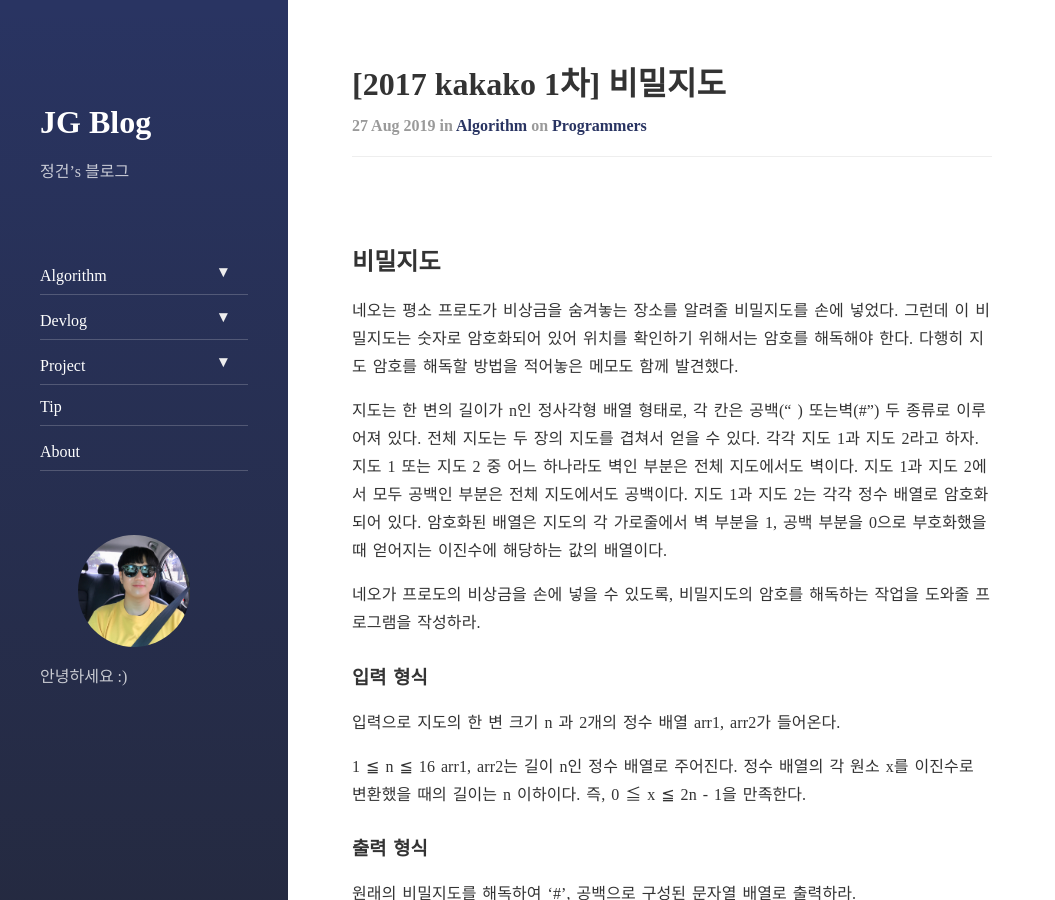
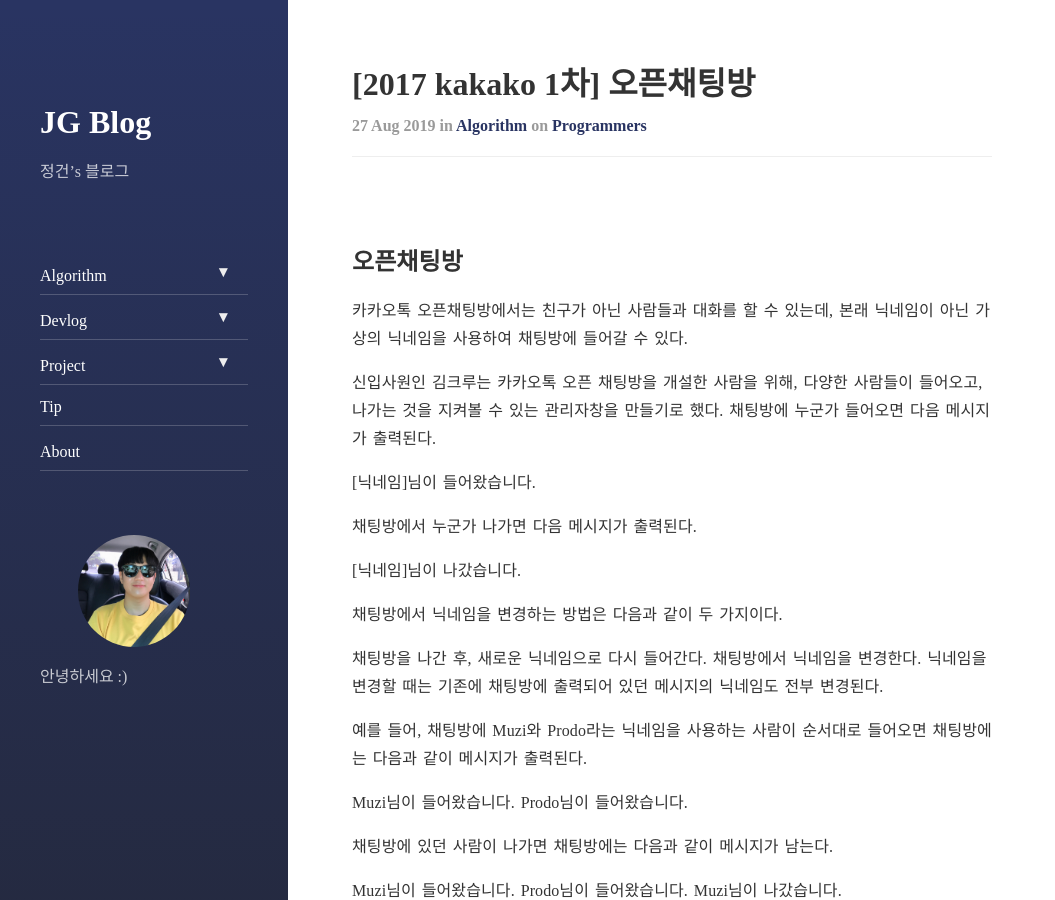
Before and after one commit to ini080/ini080.github.io, a Jekyll site: the page built from _posts/2019-08-27-algo-prog-kakao1차-오픈채팅방.md, in a window 1280 px wide and 900 px high. Shown: the whole window, without its empty margins (0-1055 px from the left). Built offline with Jekyll 4.4.1, drawn with Linux system fonts in a browser that asks for light colours; nearby versions of some CDN libraries; comment, search, counter and statistics services are not loaded; some of the changed text lies outside the part shown.

Commit message:
Update Post Progr-오픈채팅방.md

````diff
--- a/_posts/2019-08-27-algo-prog-kakao1차-오픈채팅방.md
+++ b/_posts/2019-08-27-algo-prog-kakao1차-오픈채팅방.md
@@ -1,92 +1,99 @@
 ---
 layout: post
-title:  "[2017 kakako 1차] 비밀지도"
-subtitle:   "비밀지도"
+title:  "[2017 kakako 1차] 오픈채팅방"
+subtitle:   "오픈채팅방"
 categories: Algorithm
 tags: programmers
 ---
 
-## 비밀지도
-네오는 평소 프로도가 비상금을 숨겨놓는 장소를 알려줄 비밀지도를 손에 넣었다. 그런데 이 비밀지도는 숫자로 암호화되어 있어 위치를 확인하기 위해서는 암호를 해독해야 한다. 다행히 지도 암호를 해독할 방법을 적어놓은 메모도 함께 발견했다.
+## 오픈채팅방
 
-지도는 한 변의 길이가 n인 정사각형 배열 형태로, 각 칸은 공백(" ) 또는벽(#") 두 종류로 이루어져 있다.
-전체 지도는 두 장의 지도를 겹쳐서 얻을 수 있다. 각각 지도 1과 지도 2라고 하자. 지도 1 또는 지도 2 중 어느 하나라도 벽인 부분은 전체 지도에서도 벽이다. 지도 1과 지도 2에서 모두 공백인 부분은 전체 지도에서도 공백이다.
-지도 1과 지도 2는 각각 정수 배열로 암호화되어 있다.
-암호화된 배열은 지도의 각 가로줄에서 벽 부분을 1, 공백 부분을 0으로 부호화했을 때 얻어지는 이진수에 해당하는 값의 배열이다.
+카카오톡 오픈채팅방에서는 친구가 아닌 사람들과 대화를 할 수 있는데, 본래 닉네임이 아닌 가상의 닉네임을 사용하여 채팅방에 들어갈 수 있다.
 
+신입사원인 김크루는 카카오톡 오픈 채팅방을 개설한 사람을 위해, 다양한 사람들이 들어오고, 나가는 것을 지켜볼 수 있는 관리자창을 만들기로 했다. 채팅방에 누군가 들어오면 다음 메시지가 출력된다.
 
-네오가 프로도의 비상금을 손에 넣을 수 있도록, 비밀지도의 암호를 해독하는 작업을 도와줄 프로그램을 작성하라.
+[닉네임]님이 들어왔습니다.
 
-### 입력 형식
-입력으로 지도의 한 변 크기 n 과 2개의 정수 배열 arr1, arr2가 들어온다.
+채팅방에서 누군가 나가면 다음 메시지가 출력된다.
 
-1 ≦ n ≦ 16
-arr1, arr2는 길이 n인 정수 배열로 주어진다.
-정수 배열의 각 원소 x를 이진수로 변환했을 때의 길이는 n 이하이다. 즉, 0 ≦ x ≦ 2n - 1을 만족한다.
+[닉네임]님이 나갔습니다.
 
-### 출력 형식
-원래의 비밀지도를 해독하여 '#', 공백으로 구성된 문자열 배열로 출력하라.
+채팅방에서 닉네임을 변경하는 방법은 다음과 같이 두 가지이다.
 
-### 입출력 예제
-매개변수	값
-n	5
-arr1	[9, 20, 28, 18, 11]
-arr2	[30, 1, 21, 17, 28]
+채팅방을 나간 후, 새로운 닉네임으로 다시 들어간다.
+채팅방에서 닉네임을 변경한다.
+닉네임을 변경할 때는 기존에 채팅방에 출력되어 있던 메시지의 닉네임도 전부 변경된다.
 
-출력	["#####","# # #", "### #", "# ##", "#####"]
+예를 들어, 채팅방에 Muzi와 Prodo라는 닉네임을 사용하는 사람이 순서대로 들어오면 채팅방에는 다음과 같이 메시지가 출력된다.
 
-매개변수	값
-n	6
-arr1	[46, 33, 33 ,22, 31, 50]
-arr2	[27 ,56, 19, 14, 14, 10]
+Muzi님이 들어왔습니다.
+Prodo님이 들어왔습니다.
 
-출력	["######", "### #", "## ##", " #### ", " #####", "### # "]
+채팅방에 있던 사람이 나가면 채팅방에는 다음과 같이 메시지가 남는다.
 
+Muzi님이 들어왔습니다.
+Prodo님이 들어왔습니다.
+Muzi님이 나갔습니다.
+
+Muzi가 나간후 다시 들어올 때, Prodo 라는 닉네임으로 들어올 경우 기존에 채팅방에 남아있던 Muzi도 Prodo로 다음과 같이 변경된다.
+
+Prodo님이 들어왔습니다.
+Prodo님이 들어왔습니다.
+Prodo님이 나갔습니다.
+Prodo님이 들어왔습니다.
+
+채팅방은 중복 닉네임을 허용하기 때문에, 현재 채팅방에는 Prodo라는 닉네임을 사용하는 사람이 두 명이 있다. 이제, 채팅방에 두 번째로 들어왔던 Prodo가 Ryan으로 닉네임을 변경하면 채팅방 메시지는 다음과 같이 변경된다.
+
+Prodo님이 들어왔습니다.
+Ryan님이 들어왔습니다.
+Prodo님이 나갔습니다.
+Prodo님이 들어왔습니다.
+
+채팅방에 들어오고 나가거나, 닉네임을 변경한 기록이 담긴 문자열 배열 record가 매개변수로 주어질 때, 모든 기록이 처리된 후, 최종적으로 방을 개설한 사람이 보게 되는 메시지를 문자열 배열 형태로 return 하도록 solution 함수를 완성하라.
+
+### 제한사항
+record는 다음과 같은 문자열이 담긴 배열이며, 길이는 1 이상 100,000 이하이다.
+다음은 record에 담긴 문자열에 대한 설명이다.
+모든 유저는 [유저 아이디]로 구분한다.
+[유저 아이디] 사용자가 [닉네임]으로 채팅방에 입장 - Enter [유저 아이디] [닉네임] (ex. Enter uid1234 Muzi)
+[유저 아이디] 사용자가 채팅방에서 퇴장 - Leave [유저 아이디] (ex. Leave uid1234)
+[유저 아이디] 사용자가 닉네임을 [닉네임]으로 변경 - Change [유저 아이디] [닉네임] (ex. Change uid1234 Muzi)
+첫 단어는 Enter, Leave, Change 중 하나이다.
+각 단어는 공백으로 구분되어 있으며, 알파벳 대문자, 소문자, 숫자로만 이루어져있다.
+유저 아이디와 닉네임은 알파벳 대문자, 소문자를 구별한다.
+유저 아이디와 닉네임의 길이는 1 이상 10 이하이다.
+채팅방에서 나간 유저가 닉네임을 변경하는 등 잘못 된 입력은 주어지지 않는다.
+
+### 입출력 예
+record	result
+["Enter uid1234 Muzi", "Enter uid4567 Prodo","Leave uid1234","Enter uid1234 Prodo","Change uid4567 Ryan"]	["Prodo님이 들어왔습니다.", "Ryan님이 들어왔습니다.", "Prodo님이 나갔습니다.", "Prodo님이 들어왔습니다."]
 
 ## Solution
 
-StringBuilder와 Integer.toBinaryString 을 이용하여 배열을 2진수의 맵으로 만든다음 두개를 비교하여 다른 곳은 "#" 으로 바꾸어 처리하였다.
+HashMap 을 이용하여 아이디에 해당하는 닉네임을 먼저 저장한다음 Enter와 Leave에 대해서 출력을 설정해 주었다.
+
 
 ```java
-class Solution {
-  public String[] solution(int n, int[] arr1, int[] arr2) {
-      String N = n+"";
-		StringBuilder sb1 = new StringBuilder();
-		StringBuilder sb2 = new StringBuilder();
-		for(int i = 0 ; i < n; i++)
-		{
-			if( !Integer.toBinaryString(arr1[i]).equals(N) ){
-				for(int j = 0; j < n - Integer.toBinaryString(arr1[i]).length(); j++)
-				{
-					sb1.append("0");
-				}
-			}
-			sb1.append(Integer.toBinaryString(arr1[i]));
+public static String[] solution(String[] record) {
+  HashMap<String, String> map = new HashMap<>();
 
-			if( !Integer.toBinaryString(arr2[i]).equals(N) ){
-				for(int j = 0; j < n - Integer.toBinaryString(arr2[i]).length(); j++)
-				{
-					sb2.append("0");
-				}
-			}
-			sb2.append(Integer.toBinaryString(arr2[i]));
-		}
+  for(int i = 0 ; i < record.length; i++)
+  {
+    String [] token = record[i].split(" ");
+    if( token.length >2 ) map.put(token[1], token[token.length-1]);
+  }
 
-		StringBuilder sb3 = new StringBuilder();
-		for(int i = 0; i < sb1.length(); i++)
-		{
-			if( sb1.charAt(i) == '1' || sb2.charAt(i) == '1') sb3.append("#");
-			else {
-				sb3.append(" ");
-			}
-		}
-		String[] answer = new String[n];
-		for(int i = 0 ; i < n ; i++)
-		{
-			answer[i]=sb3.substring(0, n);
-			sb3.delete(0,n);
-		}
-		return answer;
+  List<String> list = new ArrayList<>();
+  for(int i = 0; i < record.length; i++)
+  {
+    String [] token = record[i].split(" ");
+    if(token[0].equals("Enter")) list.add(map.get(token[1]) + "님이 들어왔습니다.");
+    else if ( token[0].equals("Leave") ) list.add(map.get(token[1]) + "님이 나갔습니다.");
   }
+  String [] Answer = new String[list.size()];
+
+  for(int i = 0; i < list.size(); i++) Answer[i] = list.get(i);
+  System.out.println(Arrays.toString(Answer));
+    return Answer;
 }
 ```
````
